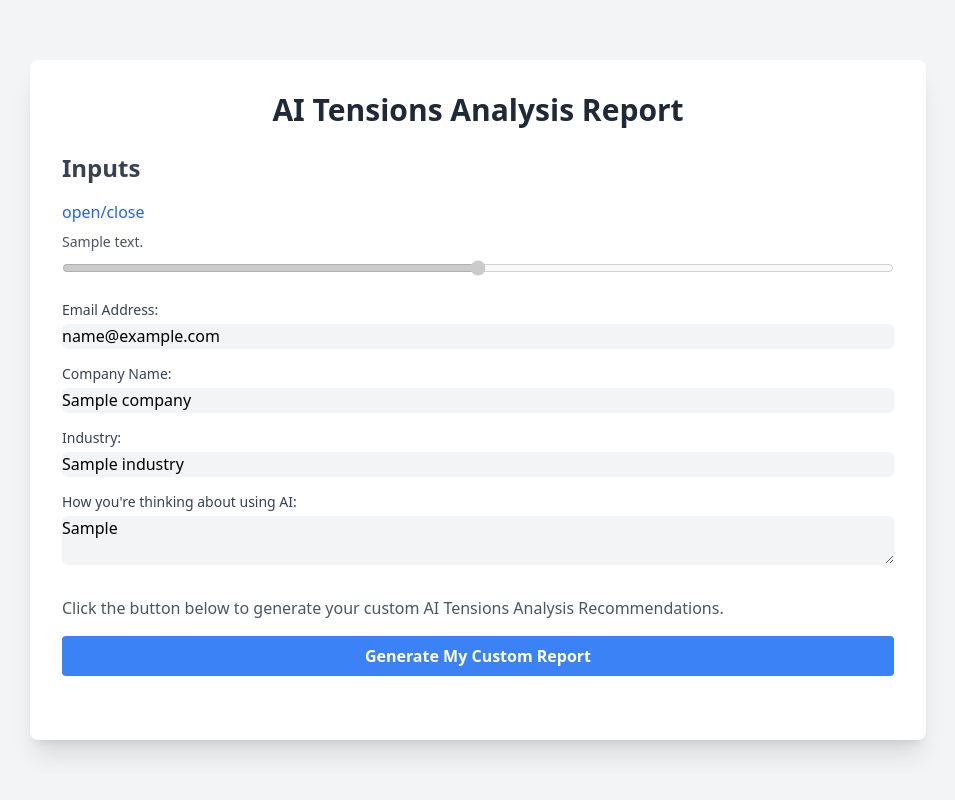
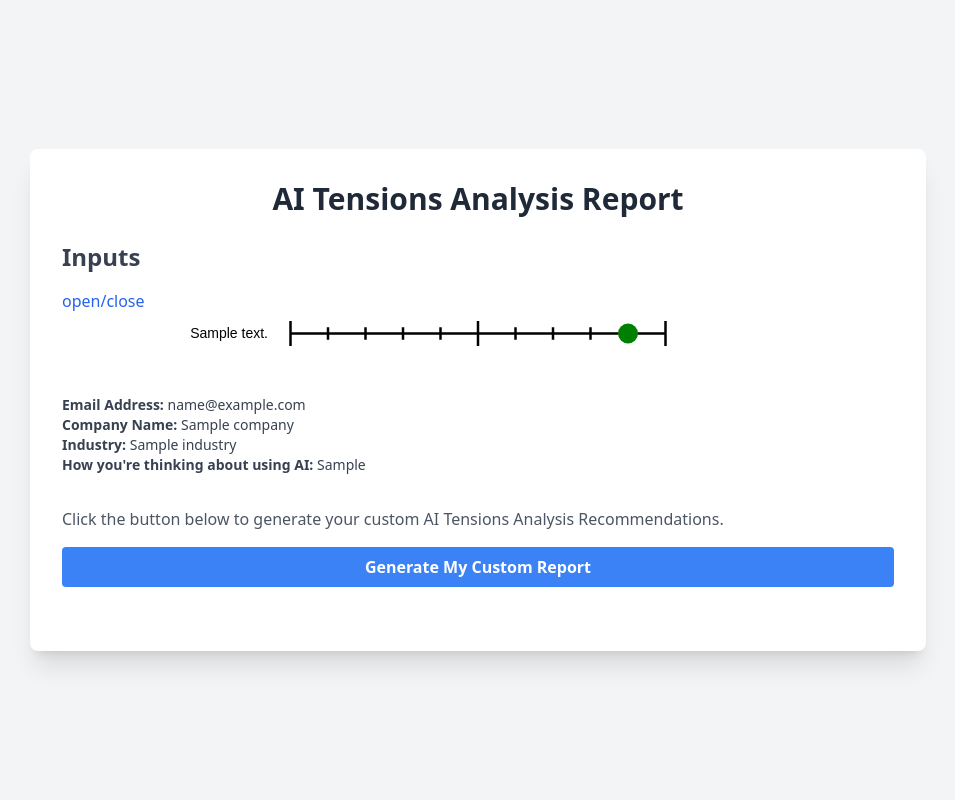
Before and after one commit to josepilove/ai-tensions, a Flask app: template templates/confirmation.html in a window 1280 px wide. Shown: the whole page, without its empty margins (162-1117 px from the left). Run offline with Flask 3, Linux system fonts and the light colour scheme; the template is opened without the code that fills it: most values are stand-ins (such as "Sample title", 1, 10 or a date in 2020); some libraries are stand-ins or nearby versions.

Commit message:
updating the summary of inputs on the confirmation page

```diff
--- a/templates/confirmation.html
+++ b/templates/confirmation.html
@@ -25,34 +25,48 @@
             <div class="content">
                 <div class="tension-sliders space-y-4">
                     {% for tension in tensions %}
-                        <div class="tension-slider">
-                            <label class="flex flex-col space-y-2">
-                                <div class="flex justify-between text-sm text-gray-600">
-                                    <span>{{ tension.description.split(' vs. ')[0] }}</span>
-                                    <span>{{ tension.description.split(' vs. ')[1] }}</span>
-                                </div>
-                                <input type="range" name="tension{{ tension.id }}" min="1" max="11" value="{{ vote_data['tension_' ~ tension.id]}}" disabled class="w-full">
-                            </label>
+                        <div class="tension-slider" style="height: 50px;">
+                            <div style="display: flex; align-items: center; justify-content: center; width: 100%; padding: 0;">
+                                <div style="flex: 0 0 200px; text-align: right; padding: 0 10px; font-family: Arial, sans-serif; font-size: 14px; color: black;">{{ tension.description.split(' vs. ')[0] }}</div>
+                                <svg viewBox="0 0 320 20" xmlns="http://www.w3.org/2000/svg" style="flex: 1; max-width: 400px;">
+                                    <!-- Main line -->
+                                    <line x1="10" y1="10" x2="310" y2="10" stroke="black" stroke-width="2"/>
+
+                                    <!-- Tick marks -->
+                                    <g stroke="black" stroke-width="2">
+                                        <line x1="10" y1="0" x2="10" y2="20"/>
+                                        <line x1="40" y1="5" x2="40" y2="15"/>
+                                        <line x1="70" y1="5" x2="70" y2="15"/>
+                                        <line x1="100" y1="5" x2="100" y2="15"/>
+                                        <line x1="130" y1="5" x2="130" y2="15"/>
+                                        <line x1="160" y1="0" x2="160" y2="20"/>
+                                        <line x1="190" y1="5" x2="190" y2="15"/>
+                                        <line x1="220" y1="5" x2="220" y2="15"/>
+                                        <line x1="250" y1="5" x2="250" y2="15"/>
+                                        <line x1="280" y1="5" x2="280" y2="15"/>
+                                        <line x1="310" y1="0" x2="310" y2="20"/>
+                                    </g>
+
+                                    <!-- Green circle (dot) for the selected position -->
+                                    {% set value = vote_data['tension_' ~ tension.id] | int %}
+                                    {% set cx = 10 + (value - 1) * 30 %}
+                                    <circle cx="{{ cx }}" cy="10" r="8" fill="green"/>
+                                </svg>
+                                <div style="flex: 0 0 200px; text-align: left; padding: 0 10px; font-family: Arial, sans-serif; font-size: 14px; color: black;">{{ tension.description.split(' vs. ')[1] }}</div>
+                            </div>
                         </div>
                     {% endfor %}
                 </div>
                 <div class="text-inputs mt-6 space-y-4">
-                    <div>
-                        <label for="email" class="block text-sm font-medium text-gray-700">Email Address:</label>
-                        <input type="text" id="email" name="email" value="{{ vote_data.email }}" readonly class="mt-1 block w-full rounded-md border-gray-300 bg-gray-100 shadow-sm">
-                    </div>
-                    <div>
-                        <label for="company" class="block text-sm font-medium text-gray-700">Company Name:</label>
-                        <input type="text" id="company" name="company" value="{{ vote_data.company }}" readonly class="mt-1 block w-full rounded-md border-gray-300 bg-gray-100 shadow-sm">
-                    </div>
-                    <div>
-                        <label for="industry" class="block text-sm font-medium text-gray-700">Industry:</label>
-                        <input type="text" id="industry" name="industry" value="{{ vote_data.industry }}" readonly class="mt-1 block w-full rounded-md border-gray-300 bg-gray-100 shadow-sm">
-                    </div>
-                    <div>
-                        <label for="ai-usage" class="block text-sm font-medium text-gray-700">How you're thinking about using AI:</label>
-                        <textarea id="ai-usage" name="ai-usage" readonly class="mt-1 block w-full rounded-md border-gray-300 bg-gray-100 shadow-sm">{{ vote_data['ai-usage'] }}</textarea>
-                    </div>
+                    <p class=" text-sm font-medium text-gray-700">
+                        <strong>Email Address: </strong>{{ vote_data.email }}
+                        <br/>
+                        <strong>Company Name: </strong>{{ vote_data.company }}
+                        <br/>
+                        <strong>Industry: </strong>{{ vote_data.industry }}
+                        <br/>
+                        <strong>How you're thinking about using AI: </strong>{{ vote_data['ai-usage'] }}
+                    </p>
                 </div>
             </div>
         </section>
```
